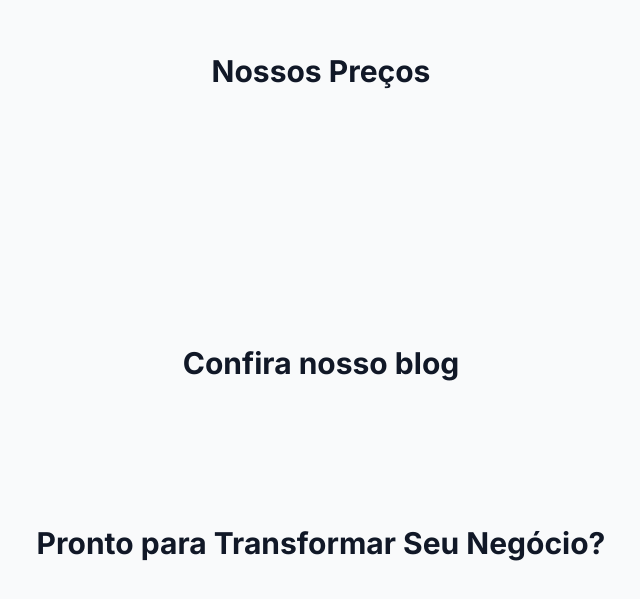
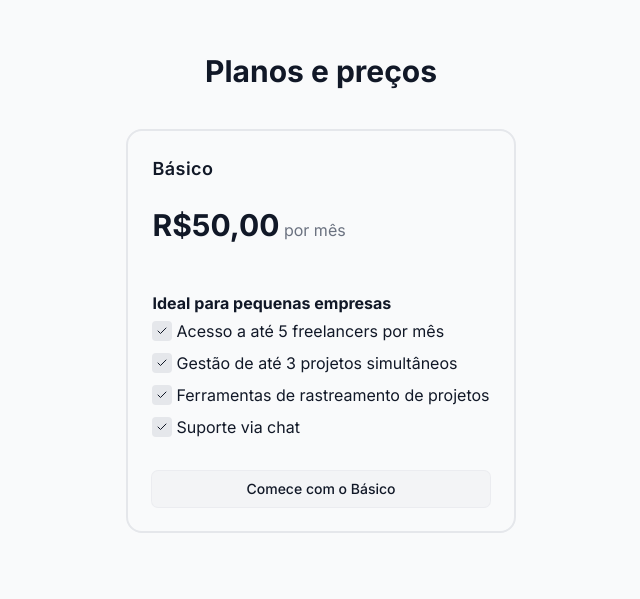
Before and after one commit to dev-pedroalmeida/skillsy, a Next.js app: page / in a window 1280 px wide. Shown: the part 1993-2592 px from the top of the page, without its empty margins (319-959 px from the left). Built offline with nearby package versions, Linux system fonts and the light colour scheme.

Commit message:
feat: implement pricing card design

```diff
--- a/app/page.tsx
+++ b/app/page.tsx
@@ -1,5 +1,5 @@
 import { Button } from "@/components/Button";
-import { ArrowUpRight, ChevronsDown } from "lucide-react";
+import { ArrowUpRight, Check, ChevronsDown } from "lucide-react";
 import Link from "next/link";
 import * as motion from "motion/react-client";
 import { BentoGridContainer, BentoGridItem } from "@/components/BentoGrid";
@@ -96,8 +96,43 @@ export default function Home() {
           }}
         >
           <h2 className="pt-28 text-3xl font-bold mb-10 text-center">
-            Nossos Preços
+            Planos e preços
           </h2>
+
+          <div className="flex items-center justify-center gap-12">
+            <div className="p-6 rounded-2xl border-2 border-gray-200">
+              <h3 className="text-lg font-semibold tracking-wide mb-6">Básico</h3>
+              <p className="font-bold text-3xl mb-12">
+                R$50,00
+                <span className="text-base font-normal text-gray-500">
+                  {" "}
+                  por mês
+                </span>
+              </p>
+              <p className="font-bold mb-1">Ideal para pequenas empresas</p>
+              <ul className="flex flex-col gap-2 mb-8">
+                <li className="flex items-center gap-1">
+                  <Check size={20} className="bg-gray-200 p-1 rounded" />
+                  Acesso a até 5 freelancers por mês
+                </li>
+                <li className="flex items-center gap-1">
+                  <Check size={20} className="bg-gray-200 p-1 rounded" />
+                  Gestão de até 3 projetos simultâneos
+                </li>
+                <li className="flex items-center gap-1">
+                  <Check size={20} className="bg-gray-200 p-1 rounded" />
+                  Ferramentas de rastreamento de projetos
+                </li>
+                <li className="flex items-center gap-1">
+                  <Check size={20} className="bg-gray-200 p-1 rounded" />
+                  Suporte via chat
+                </li>
+              </ul>
+              <Button className="w-full" variant={"secondary"}>
+                Comece com o Básico
+              </Button>
+            </div>
+          </div>
         </motion.div>
       </section>
 
@@ -135,8 +170,6 @@ export default function Home() {
         </motion.div>
       </section>
 
-
-
       <br />
       <br />
       <br />
```
